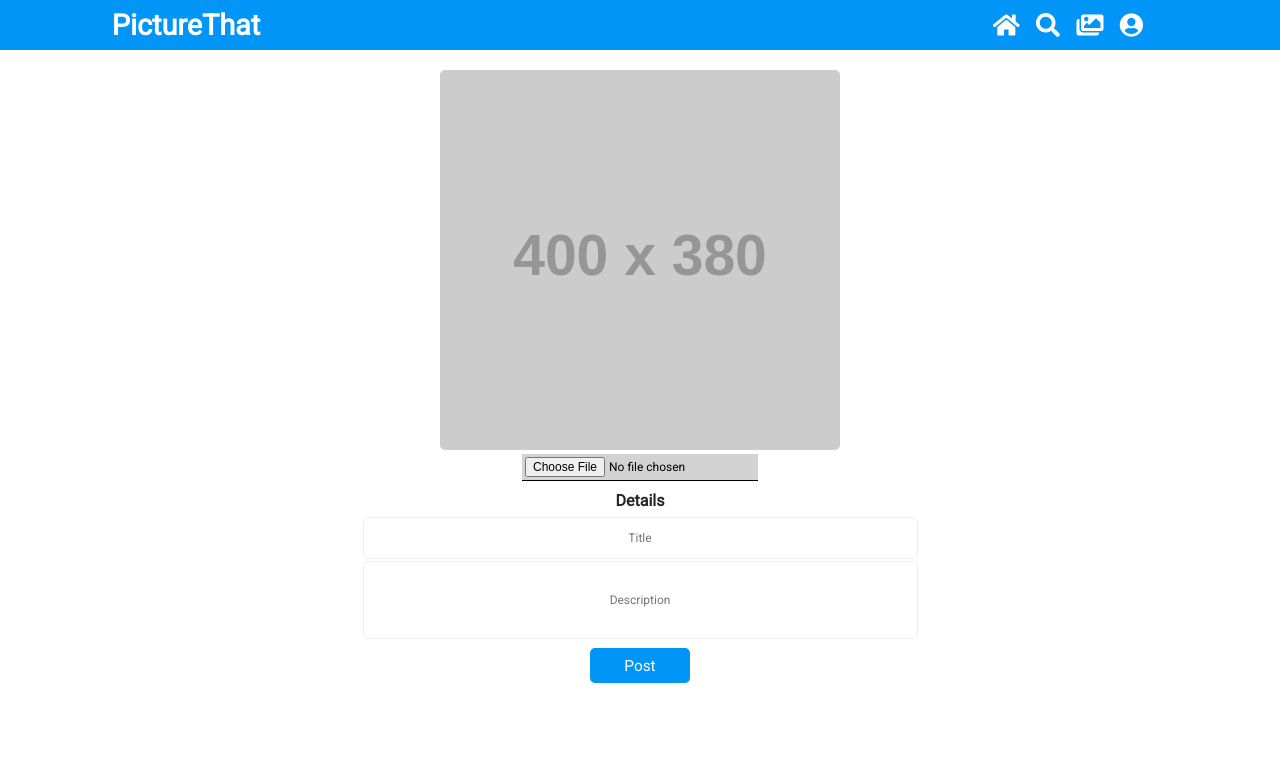
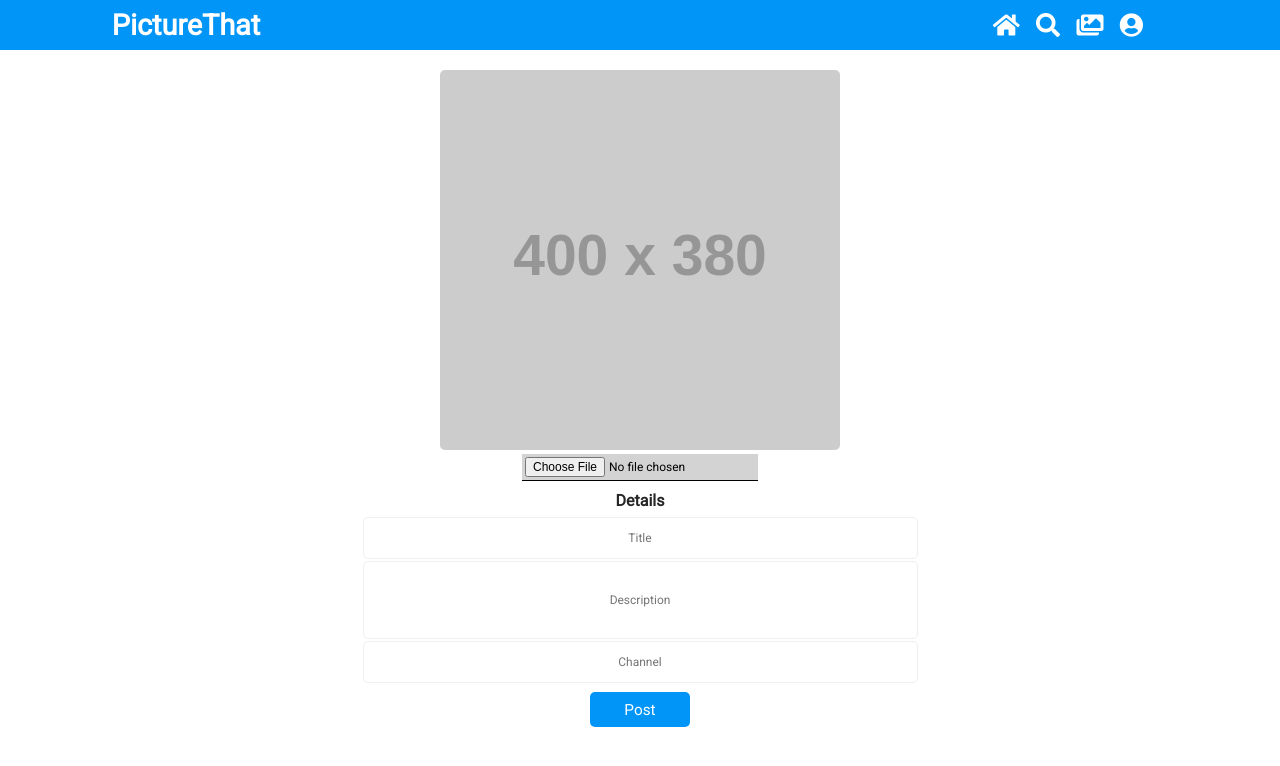
Before and after one commit to edrumm/3rd-Year-Project, a React (Create React App) app in the folder FrontEnd/picturethat/: page /PictureThat/UploadPage in a window 1280 px wide. Shown: the top 766 px of the page. Built offline with nearby package versions, Linux system fonts and the light colour scheme.

Commit message:
Update UploadImage.js

```diff
--- a/FrontEnd/picturethat/src/components/UploadImage.js
+++ b/FrontEnd/picturethat/src/components/UploadImage.js
@@ -47,6 +47,7 @@ const ImageUpload = () => {
         <lable className="text" >Details</lable>
         <input type="text" className="inputboxT" placeholder="Title" />
         <input type="text" className="inputboxD" placeholder="Description" />
+        <input type="text" className="inputboxT" placeholder="Channel" />
         <button onClick={handleUpload} className="button">Post</button>
         </div>
         </div>
```
